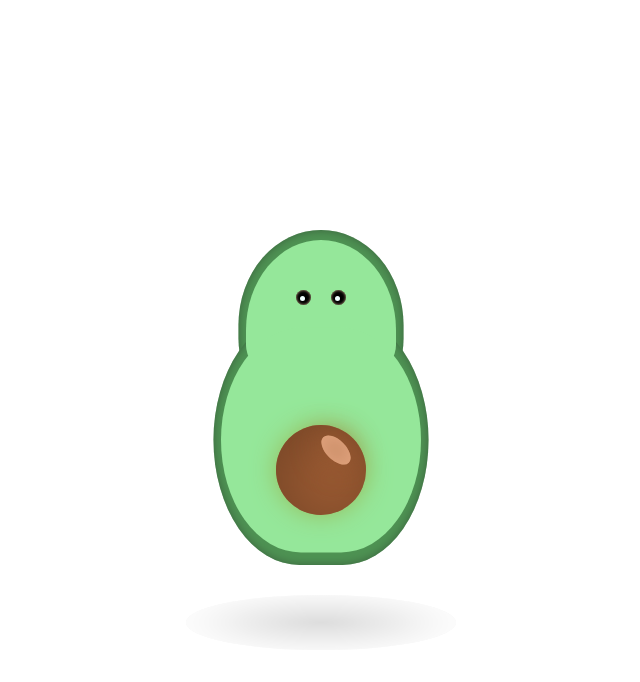
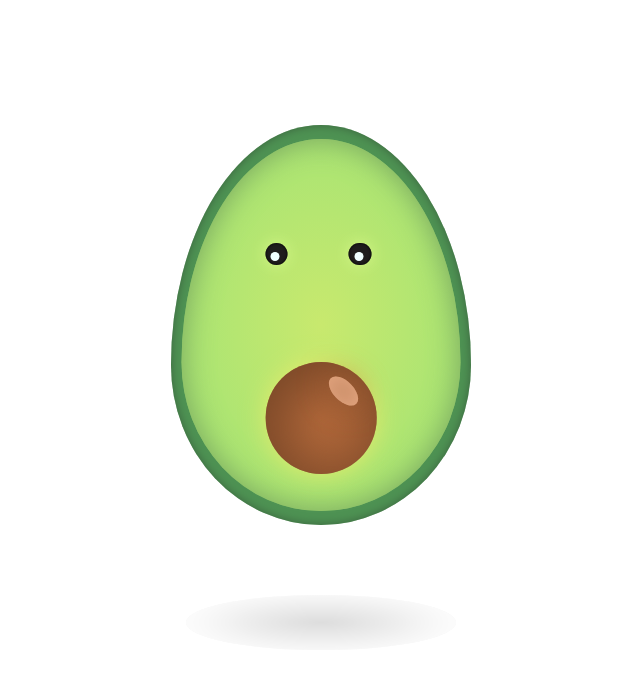
Before and after one commit to MoiraLS/Avocado, a website built with Parcel: page src/index.html in a window 1280 px wide. Shown: the whole page, without its empty margins (319-959 px from the left). Built offline with nearby package versions, Linux system fonts and the light colour scheme.

Commit message:
Modification de la forme de l'avocat, c'est beaucoup mieux + jeu de dégradés et d'ombres

```diff
--- a/src/index.html
+++ b/src/index.html
@@ -11,11 +11,9 @@
 
   <div class="avocado">
 
-    <div class="border--top"></div>
-    <div class="border--bottom"></div>
+    <div class="border">
 
-    <div class="top"></div>
-    <div class="bottom"></div>
+      <div class="corps">
 
         <div class="eye--right">
           <div class="center--right"></div>
@@ -27,6 +25,11 @@
         <div class="core__shadow"></div>
         <div class="core"></div>
 
+        <!-- End of .corps -->
+      </div>
+      <!-- End of .border-->
+    </div>
+
 
     <div class="shadow"></div>
   </div>
--- a/src/scss/blocs/avocat.scss
+++ b/src/scss/blocs/avocat.scss
@@ -6,25 +6,15 @@
   width: 500px;
   height: 500px;
 
-  .top {
-    width: 30%;
-    height: 30%;
-    border-radius: 50% 50% / 60% 60% 30% 30%;
+  .corps {
+    width: 93%;
+    height: 93%;
+    border-radius: 50%  50%  50%  50%  / 60%   60%   40%  40%;
     position: relative;
-    top: 33%;
+    top: 50%;
     left: 50%;
     transform: translateY(-50%) translateX(-50%);
-    background-color: #95e79a;
-  }
-
-  .bottom {
-    width: 40%;
-    height: 45%;
-    border-radius: 40% 40% / 50% 50% 50% 50%;
-    position: relative;
-    top: 28%;
-    left: 50%;
-    transform: translateY(-50%) translateX(-50%);
-    background-color: #95e79a;
+    background: radial-gradient(#c8e96e, #9de275);
+    box-shadow: inset 0 0 30px #77a35e;
   }
 }
--- a/src/scss/blocs/border.scss
+++ b/src/scss/blocs/border.scss
@@ -1,7 +1,7 @@
-.border--top {
-  width: 33%;
-  height: 38%;
-  border-radius: 70% 70% 60% 60%;
+.border {
+  width: 60%;
+  height: 80%;
+  border-radius: 50%  50%  50%  50%  / 60%   60%   40%  40%;
   position: absolute;
   top: 35%;
   left: 50%;
@@ -9,15 +9,3 @@
   background-color: #4e9253;
   box-shadow: inset 0px 0px 10px #3b633e;
 }
-
-.border--bottom {
-  width: 43%;
-  height: 50%;
-  border-radius: 40% 40% / 50% 50% 50% 50%;
-  position: absolute;
-  top: 58%;
-  left: 50%;
-  transform: translateY(-50%) translateX(-50%);
-  background-color: #4e9253;
-  box-shadow: inset 0px 0px 10px #3b633e;
-}
--- a/src/scss/blocs/core.scss
+++ b/src/scss/blocs/core.scss
@@ -1,22 +1,23 @@
 .core {
   position: absolute;
-  top: 58%;
-  left: 53%;
+  top: 65%;
+  left: 58%;
   transform: translateX(-50%) rotate(45deg);
   height: 20px;
   width: 36px;
   border-radius: 50%;
   background-color: rgb(196, 137, 100);
-  box-shadow: 0px 0px 30px rgb(160, 94, 53), inset 0px 0px 20px rgb(230, 167, 129);
+  box-shadow: 0px 0px 30px #a05e35, inset 0px 0px 20px #e6a781;
 }
+
 .core__shadow {
   position: absolute;
-  top: 55%;
+  top: 60%;
   left: 50%;
   transform: translateX(-50%);
-  height: 90px;
-  width: 90px;
+  height: 30%;
+  width: 40%;
   border-radius: 50%;
-  background-color: rgb(160, 94, 53);
-  box-shadow: inset 10px 10px 60px rgb(119, 70, 39), 0px 0px 25px rgb(151, 189, 91);
+  background: radial-gradient(#b66b3c, #a05e35);
+  box-shadow: inset 10px 10px 60px #774627, 0px 0px 25px #e2eb6c;
 }
--- a/src/scss/blocs/eye.scss
+++ b/src/scss/blocs/eye.scss
@@ -1,16 +1,16 @@
 .eye--left {
   position: absolute;
   top: 28%;
-  left: 45%;
-  width: 15px;
-  height: 15px;
+  left: 30%;
+  width: 8%;
+  height: 6%;
   border-radius: 50%;
-  background-color: black;
-  box-shadow: inset 0px 0px 3px rgb(201, 171, 137);
+  background-color: #1f1d1d;
+  box-shadow: inset 0px 0px 3px #000000, 0px 0px 15px #d7f88a;
 
   .center--left {
-    width: 5px;
-    height: 5px;
+    width: 40%;
+    height: 40%;
     background-color: azure;
     border-radius: 50%;
     margin: 40% 0 0 25%;
@@ -20,16 +20,16 @@
 .eye--right {
   position: absolute;
   top: 28%;
-  left: 52%;
-  width: 15px;
-  height: 15px;
+  left: 60%;
+  width: 8%;
+  height: 6%;
   border-radius: 50%;
-  background-color: black;
-  box-shadow: inset 0px 0px 3px rgb(201, 171, 137);
+  background-color: #1f1d1d;
+  box-shadow: inset 0px 0px 3px #000000, 0px 0px 15px #d7f88a;
 
   .center--right {
-    width: 5px;
-    height: 5px;
+    width: 40%;
+    height: 40%;
     background-color: azure;
     border-radius: 50%;
     margin: 40% 0 0 25%;
```
Lines whose indentation alone changed are shown as unchanged.
